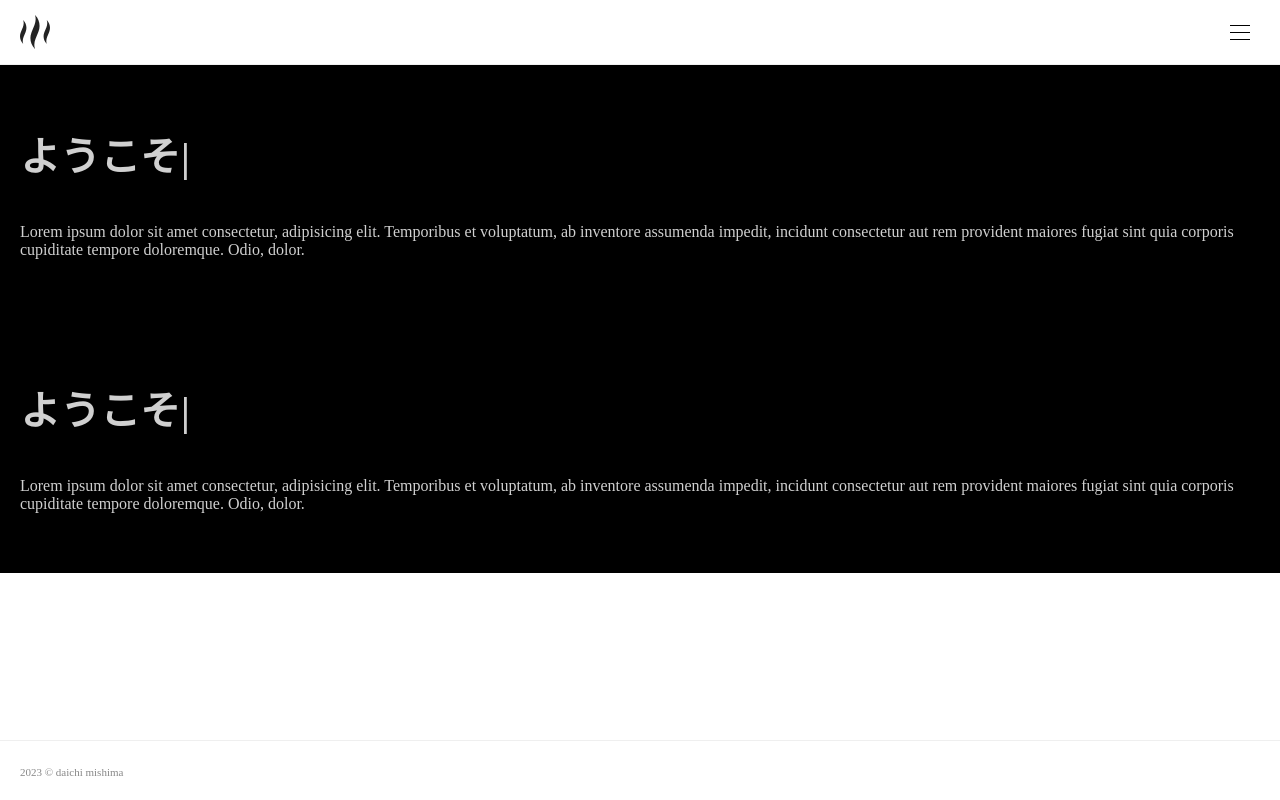
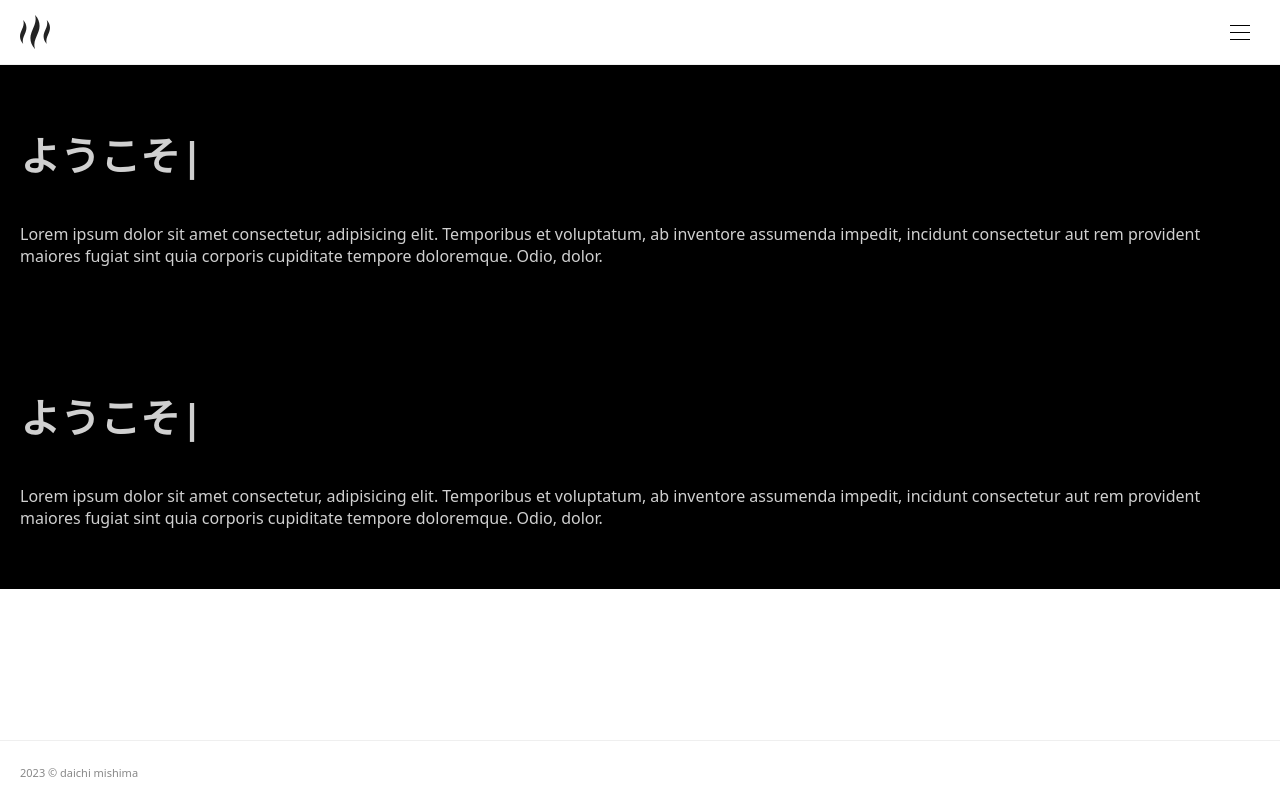
Before and after one commit to Hassaku-g/my-website, a Next.js app: page / in a window 1280 px wide. Built offline with nearby package versions, Linux system fonts and the light colour scheme.

Commit message:
font repare

```diff
--- a/pages/index.jsx
+++ b/pages/index.jsx
@@ -2,9 +2,6 @@
 import Link from "next/link";
 import Layout from "../components/layout";
 import Typewriter from "typewriter-effect";
-import { Inter } from "next/font/google";
-
-const inter = Inter({ subsets: ["latin"] });
 
 export default function Home() {
   return (
--- a/styles/globals.css
+++ b/styles/globals.css
@@ -1,46 +1,3 @@
-:root {
-  --max-width: 1100px;
-  --border-radius: 12px;
-  --font-mono: ui-monospace, Menlo, Monaco, "Cascadia Mono", "Segoe UI Mono", "Roboto Mono", "Oxygen Mono", "Ubuntu Monospace", "Source Code Pro", "Fira Mono", "Droid Sans Mono", "Courier New",
-    monospace;
-
-  --foreground-rgb: 0, 0, 0;
-  --background-start-rgb: 214, 219, 220;
-  --background-end-rgb: 255, 255, 255;
-
-  --primary-glow: conic-gradient(from 180deg at 50% 50%, #16abff33 0deg, #0885ff33 55deg, #54d6ff33 120deg, #0071ff33 160deg, transparent 360deg);
-  --secondary-glow: radial-gradient(rgba(255, 255, 255, 1), rgba(255, 255, 255, 0));
-
-  --tile-start-rgb: 239, 245, 249;
-  --tile-end-rgb: 228, 232, 233;
-  --tile-border: conic-gradient(#00000080, #00000040, #00000030, #00000020, #00000010, #00000010, #00000080);
-
-  --callout-rgb: 238, 240, 241;
-  --callout-border-rgb: 172, 175, 176;
-  --card-rgb: 180, 185, 188;
-  --card-border-rgb: 131, 134, 135;
-}
-
-@media (prefers-color-scheme: dark) {
-  :root {
-    --foreground-rgb: 255, 255, 255;
-    --background-start-rgb: 0, 0, 0;
-    --background-end-rgb: 0, 0, 0;
-
-    --primary-glow: radial-gradient(rgba(1, 65, 255, 0.4), rgba(1, 65, 255, 0));
-    --secondary-glow: linear-gradient(to bottom right, rgba(1, 65, 255, 0), rgba(1, 65, 255, 0), rgba(1, 65, 255, 0.3));
-
-    --tile-start-rgb: 2, 13, 46;
-    --tile-end-rgb: 2, 5, 19;
-    --tile-border: conic-gradient(#ffffff80, #ffffff40, #ffffff30, #ffffff20, #ffffff10, #ffffff10, #ffffff80);
-
-    --callout-rgb: 20, 20, 20;
-    --callout-border-rgb: 108, 108, 108;
-    --card-rgb: 100, 100, 100;
-    --card-border-rgb: 200, 200, 200;
-  }
-}
-
 * {
   box-sizing: border-box;
   padding: 0;
@@ -50,6 +7,7 @@
 html,
 body {
   max-width: 100vw;
+  font-family: system-ui, sans-serif;
 }
 
 body {
```
